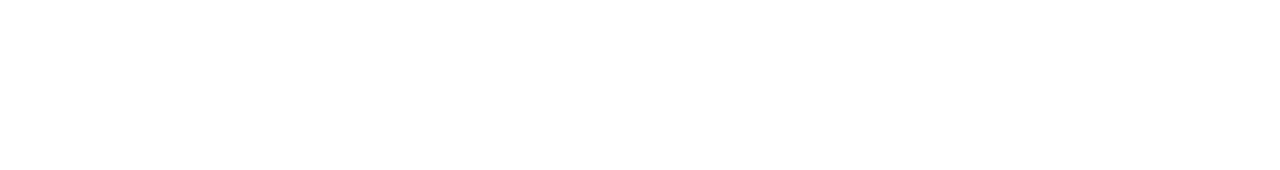
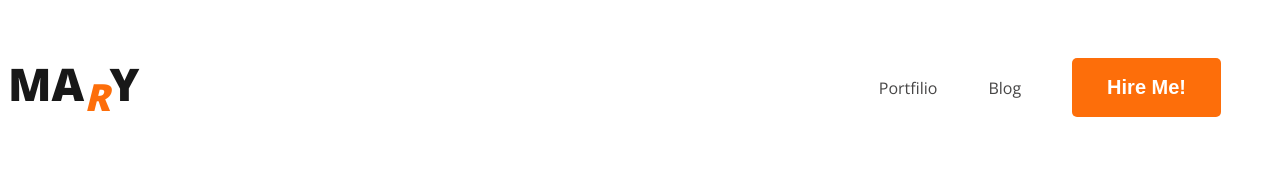
Before and after one commit to faiazsakal920/webdev-portfolio, a plain HTML site: page index.html in a window 1280 px wide. Drawn offline with nearby package versions, Linux system fonts and the light colour scheme.

Commit message:
added nav

```diff
--- a/index.html
+++ b/index.html
@@ -4,10 +4,21 @@
     <meta charset="UTF-8">
     <meta name="viewport" content="width=device-width, initial-scale=1.0">
     <title>Web Dev Portfolio</title>
+    <link rel="preconnect" href="https://fonts.googleapis.com">
+    <link rel="preconnect" href="https://fonts.gstatic.com" crossorigin>
+    <link href="https://fonts.googleapis.com/css2?family=Open+Sans:wght@400;700;800&display=swap" rel="stylesheet">
+    <link rel="stylesheet" href="styles/portfolio.css">
 </head>
 <body>
     <header>
-
+        <nav>
+            <h3 class="nav-title">MA<span class="text-primary"><sub><i>R</i></sub></span>Y</h3>
+            <ul>
+                <li><a href="">Portfilio</a></li>
+                <li><a href="">Blog</a></li>
+                <li><button class="btn-primary">Hire Me!</button></li>
+            </ul>
+        </nav>
     </header>
     <main>
 
--- /dev/null
+++ b/styles/portfolio.css
@@ -0,0 +1,48 @@
+/* Shared styles */
+body {
+    font-family: 'Open Sans', sans-serif;
+}
+
+.text-primary {
+    color: #FD6E0A;
+}
+
+.btn-primary {
+    border-radius: 5px;
+    background: #FD6E0A;
+    border: 0px;
+    color: white;
+    font-size: 20px;
+    font-weight: 700;
+    padding: 18px 35px;
+}
+
+/* nav related styles */
+nav {
+    display: flex;
+    justify-content: space-between;
+    align-items: center;
+}
+
+.nav-title {
+    color: #181818;
+    text-shadow: 0px 4px 4px 0px rgba(0, 0, 0, 0.25);
+    font-size: 45px;
+    font-weight: 800;
+}
+
+nav>ul {
+    display: flex;
+    align-items: center;
+}
+
+nav li {
+    list-style: none;
+    margin-right: 51px;
+}
+
+nav a {
+    text-decoration: none;
+
+    color: rgb(71, 70, 70);
+}
```
